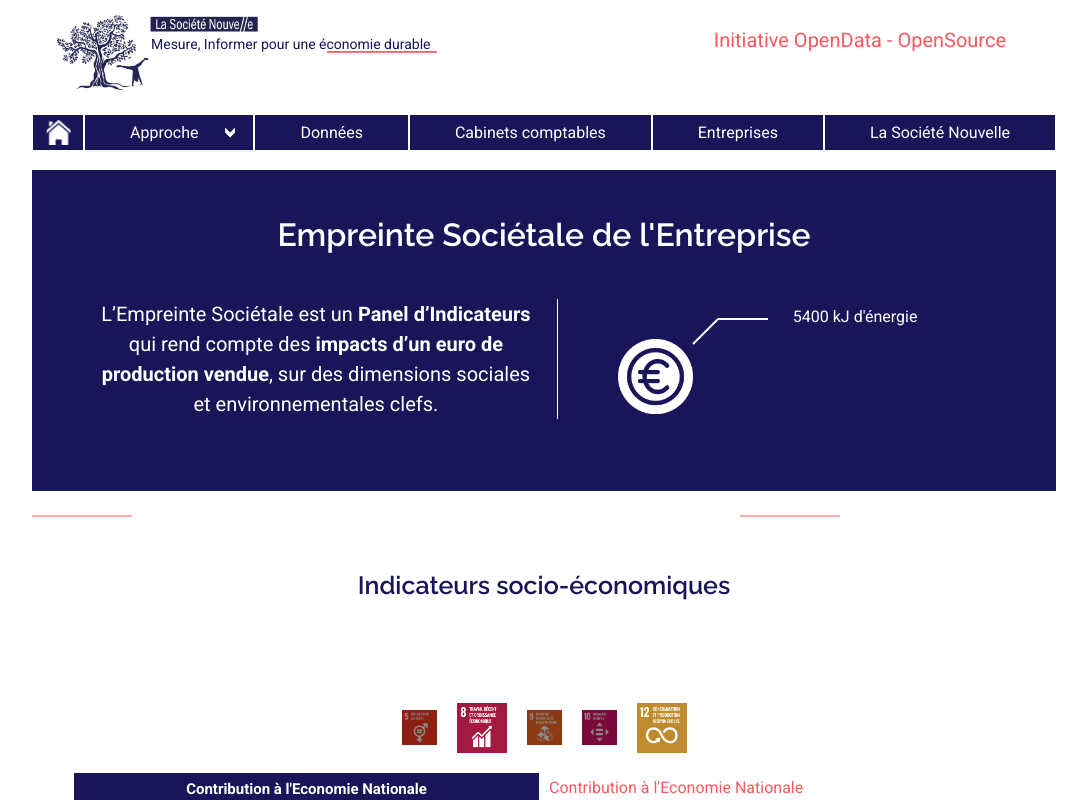
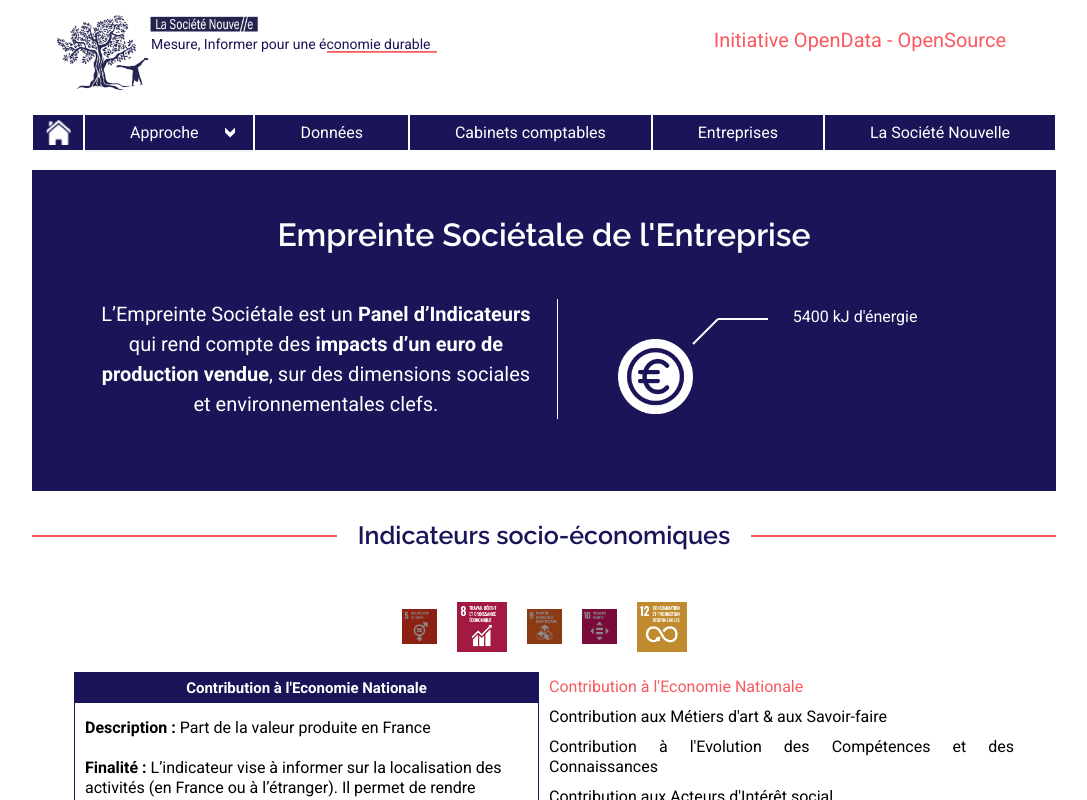
Before and after one commit to La-Societe-Nouvelle/LaSocieteNouvelle-Website, a Next.js app: page /approche in a window 1280 px wide. Shown: the top 800 px of the page, without its empty margins (96-1183 px from the left). Built offline with nearby package versions, Linux system fonts and the light colour scheme.

Commit message:
add side lines title

```diff
--- a/pages/approche.js
+++ b/pages/approche.js
@@ -54,19 +54,15 @@ export default function Home() {
 
         <div className="section">
           <div className="title-with-side-lines">
-            <svg className="side-line-title" viewbox="0 0 100 10">
-              <line x1="0" y1="5" x2="100" y2="5"/>
-            </svg>
             <h1 className="titre-section">Indicateurs socio-économiques</h1>
-            <svg className="side-line-title" viewbox="0 0 100 10">
-              <line x1="0" y1="5" x2="100" y2="5"/>
-            </svg>
           </div>
           <IndicatorsPanel indics={first_set_indics}/>
         </div>
 
         <div className="section">
-          <h1 className="titre-section">Indicateurs environnementaux</h1>
+          <div className="title-with-side-lines">
+            <h1 className="titre-section">Indicateurs environnementaux</h1>
+          </div>
           <IndicatorsPanel indics={second_set_indics}/>
         </div>
 
--- a/styles/globals.scss
+++ b/styles/globals.scss
@@ -35,11 +35,33 @@ h2 {
   justify-content: space-between;
   align-items: center;
 
-  h1.titre-section
+  h1
   {
-    width: fit-content;
-    margin-left: 10px;
-    margin-right: 10px;
+    position: relative;
+    z-index: 1;
+    overflow: hidden;
+    text-align: center;
+    width: 100%;
+  }
+
+  h1:before, h1:after
+  {
+      position: absolute;
+      top: 50%;
+      overflow: hidden;
+      width: 50%;
+      height: 2px;
+      content: '\a0';
+      background-color: $raspberry;
+  }
+  h1:after
+  {
+    margin-left: 2%;
+  }
+  h1:before
+  {
+      margin-left: -52%;
+      text-align: right;
   }
 
   svg.side-line-title
```
